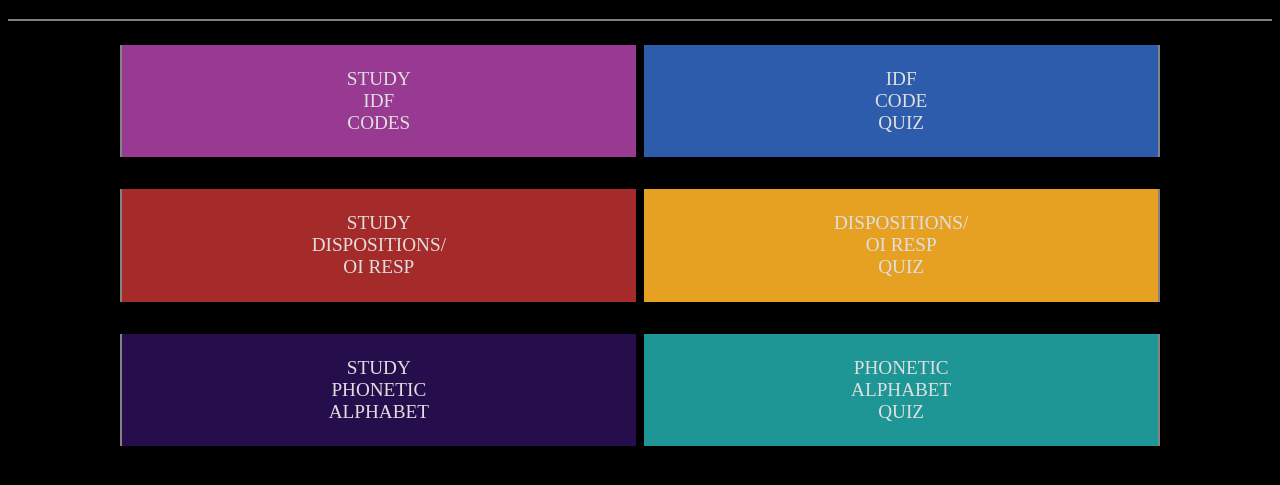
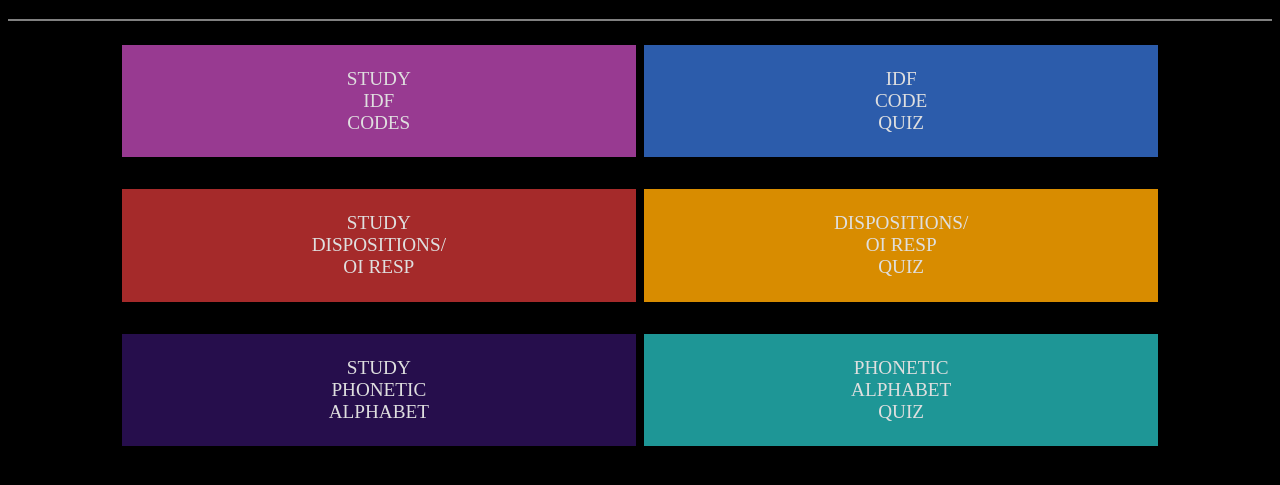
Before and after one commit to KristieWhite/Study_Quiz, a plain HTML site: page index.html in a window 1280 px wide. Shown: the part 61-546 px from the top of the page. Drawn offline with Linux system fonts and the light colour scheme.

Commit message:
hide borders on index

```diff
--- a/css/main.css
+++ b/css/main.css
@@ -31,27 +31,27 @@ p {
 }
 #idfCodes {
 	background-color: #983A91;
-	border-left: 2px solid #848484;
+	/*border-bottom: 1px dotted white;*/
 }
 #idfQuiz {
 	background-color: #2C5CAB;
-	border-right: 2px solid #848484;
+	/*border-bottom: 1px dotted white;*/
 }
 #disp {
 	background-color: brown;
-	border-left: 2px solid #848484;
+	/*border-bottom: 1px dotted white;*/
 }
 #dispQuiz {
-	background-color: #E6A123;
-	border-right: 2px solid #848484;
+	background-color: #d88c00;
+	/*border-bottom: 1px dotted white;*/
 }
 #phonetic {
 	background-color: #260E4C;
-	border-left: 2px solid #848484;
+	/*border-bottom: 1px dotted white;*/
 }
 #phoneticQuiz {
 	background-color: #1E9696;
-	border-right: 2px solid #848484;
+	/*border-bottom: 1px dotted white;*/
 }
 
 
```
